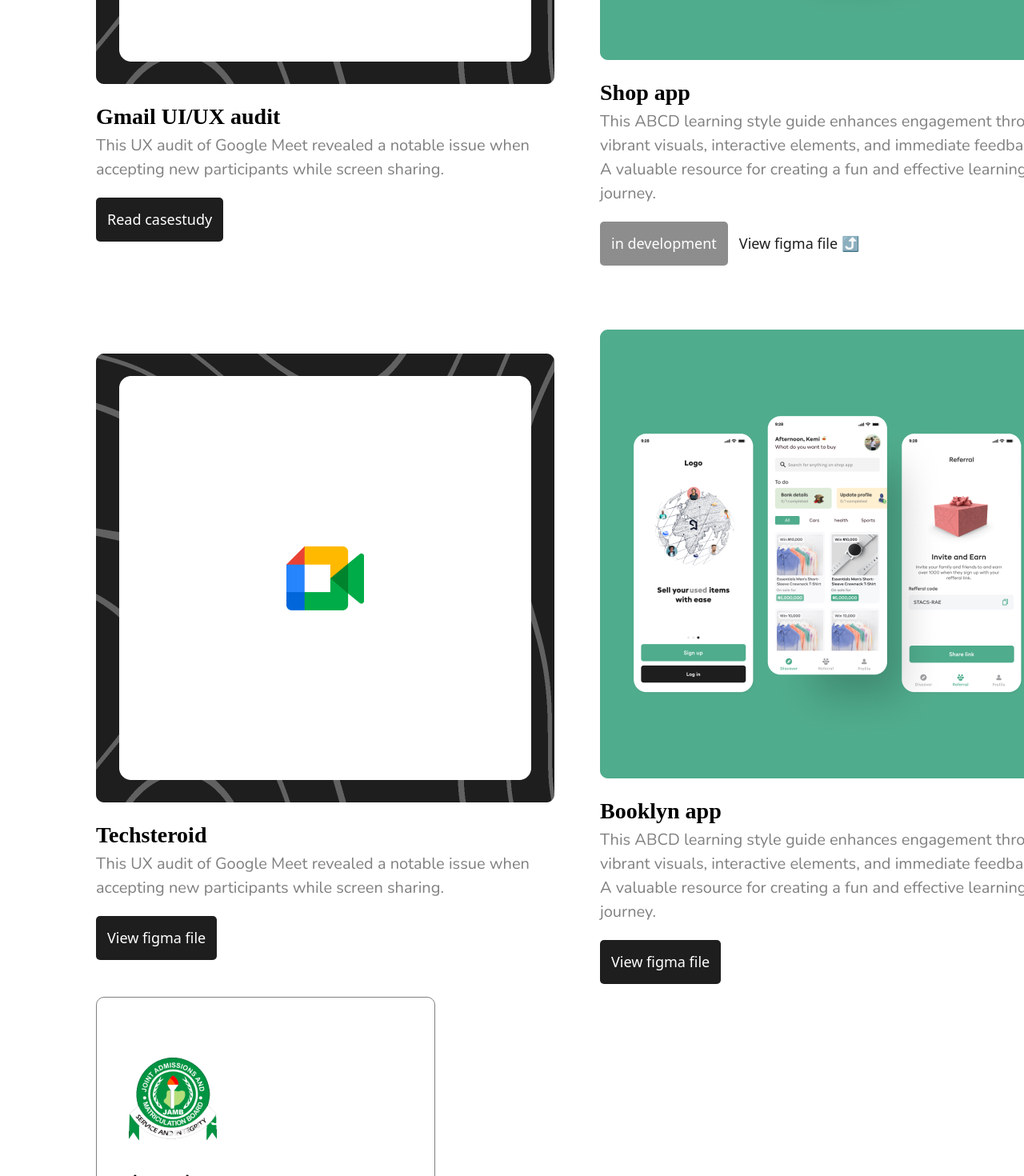
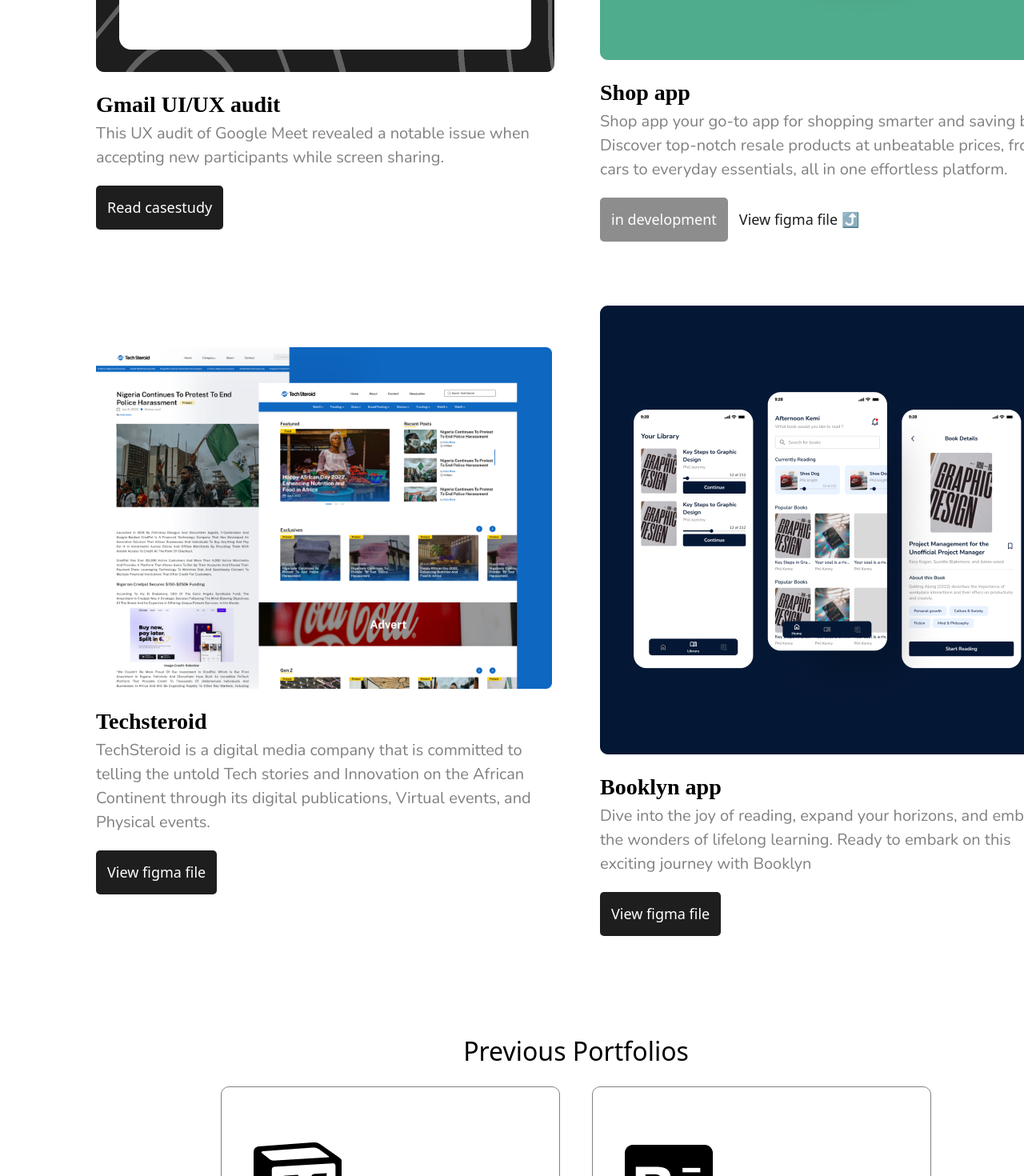
Before and after one commit to einsteinnnamah/Portfolio, a React (Vite) app: page / in a window 1280 px wide. Shown: the part 3100-4570 px from the top of the page at 80% size. Built offline with nearby package versions, Linux system fonts and the light colour scheme.

Commit message:
updated the Ui for the works

```diff
--- a/src/Pages/Home.jsx
+++ b/src/Pages/Home.jsx
@@ -13,6 +13,8 @@
 import form from "../assets/form.png";
 import gmail from "../assets/Gmail.png";
 import app from "../assets/APP.png";
+import tech from "../assets/TECH.png"
+import book from "../assets/book.png"
 const Home = () => {
   return (
     <>
@@ -182,10 +184,7 @@
                   Shop app
                 </h1>
                 <p className=" text-[16px] md:text-[16px] md:w-[340px] lg:w-[440px] lg:text-[20px] xl:w-[570px] font-Nunito text-[gray]">
-                  This ABCD learning style guide enhances engagement through
-                  vibrant visuals, interactive elements, and immediate feedback.
-                  A valuable resource for creating a fun and effective learning
-                  journey.{" "}
+                Shop app your go-to app for shopping smarter and saving big! Discover top-notch resale products at unbeatable prices, from cars to everyday essentials, all in one effortless platform.
                 </p>
 <div>
 
@@ -216,8 +215,8 @@
             <div className="flex mt-[80px] gap-[20px] flex-col">
               <div>
                 <img
-                  className="lg:w-[440px] md:w-[340px] xl:w-auto"
-                  src={gmail}
+                  className="lg:w-[440px] md:w-[340px] xl:w-[570px] "
+                  src={tech}
                   alt="Edtech style guide"
                 />
               </div>
@@ -226,10 +225,11 @@
                   Techsteroid
                 </h1>
                 <p className=" text-[16px] md:text-[16px] md:w-[340px] lg:w-[440px] lg:text-[20px] xl:w-[570px] font-Nunito text-[gray]">
-                  This UX audit of Google Meet revealed a notable issue when
-                  accepting new participants while screen sharing.
+                TechSteroid is a digital media company that is committed to telling the untold Tech stories and Innovation on the African Continent through its digital publications, Virtual events, and Physical events.
                 </p>
-                <a href="">
+                <a
+                target="_blank"
+                href="https://www.figma.com/proto/IxJBI19Bu3esqTjrgNGBGP/Designs?page-id=26%3A1185&type=design&node-id=27-1296&viewport=6249%2C2188%2C0.63&t=kWOnP86qmlXI14wc-1&scaling=min-zoom&mode=design">
                   <button className="bg-[#1e1e1e] mt-[10px] md:mt-[20px] text-white text-[18px] w-auto px-[14px] lg:w-auto md:w-[150px] h-[55px] rounded-[5px] ">
                     View figma file
                   </button>
@@ -241,7 +241,7 @@
               <div>
                 <img
                   className="lg:w-[440px] md:w-[340px] xl:w-[570px]"
-                  src={app}
+                  src={book}
                   alt="Edtech style guide"
                 />
               </div>
@@ -250,24 +250,25 @@
                   Booklyn app
                 </h1>
                 <p className=" text-[16px] md:text-[16px] md:w-[340px] lg:w-[440px] lg:text-[20px] xl:w-[570px] font-Nunito text-[gray]">
-                  This ABCD learning style guide enhances engagement through
-                  vibrant visuals, interactive elements, and immediate feedback.
-                  A valuable resource for creating a fun and effective learning
-                  journey.{" "}
+                Dive into the joy of reading, expand your horizons, and embrace the wonders of lifelong learning. Ready to embark on this exciting journey with Booklyn
                 </p>
 
+                <a
+                target="_blank"
+                href="https://www.figma.com/proto/4WZeqiZXD3O01nZ3eCVNzc/Booklyn-File?page-id=106%3A4&type=design&node-id=106-5&viewport=652%2C178%2C0.42&t=oot7Rntqc0d5ImHL-1&scaling=scale-down&starting-point-node-id=106%3A5&show-proto-sidebar=1&mode=design" >
+
                 <button
-                  disabled
                   className="bg-[#1e1e1e] mt-[10px] md:mt-[20px] text-white text-[18px] w-auto px-[14px] lg:w-auto md:w-[150px] h-[55px] rounded-[5px] "
                 >
                   View figma file
                 </button>
+                </a>
               </div>
             </div>
           </div>
 
 
-          <div className="md:flex items-center  gap-10">
+          {/* <div className="md:flex items-center  gap-10">
             <div className="flex  mt-[16px] flex-col md:w-[424px] h-[379px] border-solid border-[1px] rounded-[10px] border-[#808080]  p-10 justify-center items-start ">
               <img src={jamb} />
               <div className="mt-[28px] font-Nunito ">
@@ -279,7 +280,7 @@
                 </p>
               </div>
             </div>
-          </div>
+          </div> */}
         </div>
 
         {/* Previous portfolio */}
```
Also changed, not shown: src/assets/TECH.png (added), src/assets/book.png (added).
